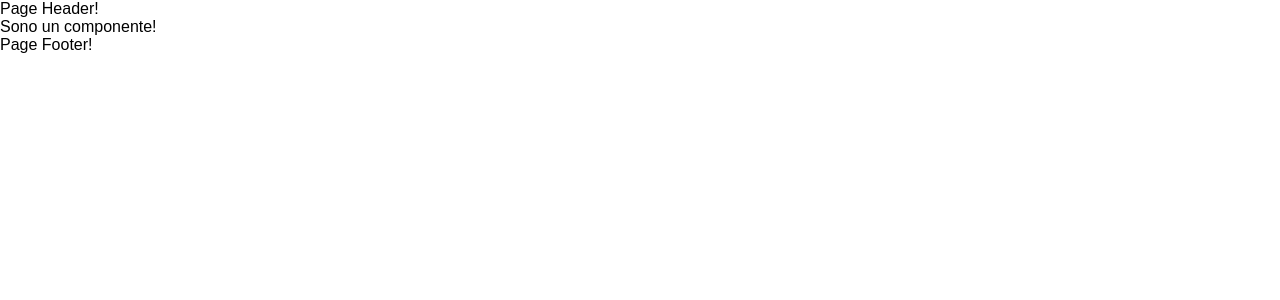
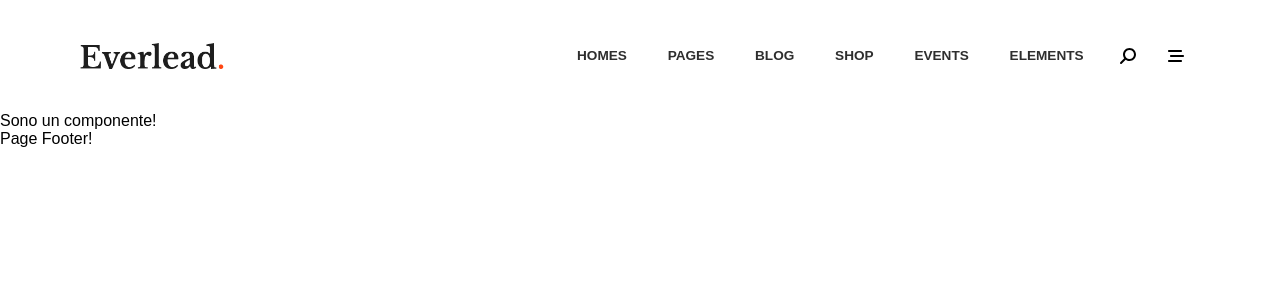
Before and after one commit to PasqualeIannace/proj-html-vuejs, a Vue app: page / in a window 1280 px wide. Shown: the top 300 px of the page. Built offline with nearby package versions, Linux system fonts and the light colour scheme.

Commit message:
Iniziata nav bar

```diff
--- a/src/App.vue
+++ b/src/App.vue
@@ -48,5 +48,7 @@ export default {
 // importo variabili
 // @use './styles/partials/variables' as *;
 
-// ...qui eventuale SCSS di App.vue
+header {
+	padding: 0 5em;
+}
 </style>
--- a/src/components/PageHeader.vue
+++ b/src/components/PageHeader.vue
@@ -1,10 +1,10 @@
 <script>
-import { store } from "../store.js" //state management
+import { menu } from "../store.js" //state management
 
 export default {
     data() {
         return {
-            store
+            menu
         }
     },
     methods: {
@@ -17,14 +17,60 @@ export default {
 </script>
 
 <template>
-    <div>
-        <p>Page Header!</p>
+    <div class="navBar">
+        <img class="logo" src="/img/logo-img-01.png" alt="">
+        <nav>
+            <ul>
+                <li v-for="i in menu.menuLinks"> {{ i.text }} </li>
+                <font-awesome-icon :icon="['fas', 'magnifying-glass']" rotation=90 />
+                <font-awesome-icon :icon="['fas', 'bars-staggered']" />
+            </ul>
+            <!-- <img class="arrow" src="/svg/svg-6.svg" alt=""> -->
+        </nav>
     </div>
 </template>
 
 <style scoped lang="scss">
 // importo variabili
 // @use './styles/partials/variables' as *;
+.navBar {
+    display: flex;
+    justify-content: space-between;
+    align-items: center;
+    height: 7em;
+}
 
-// ...qui eventuale SCSS di AppComponent
+.logo {
+    max-width: 9em;
+    object-fit: contain;
+}
+
+.arrow {
+    width: 1.7em;
+    filter: invert(38%) sepia(93%) saturate(3245%) hue-rotate(350deg) brightness(104%) contrast(109%);
+}
+
+ul {
+    display: flex;
+    list-style: none;
+
+    svg {
+        padding: 0 1em;
+
+        &:hover {
+            color: #FF4613;
+        }
+    }
+
+    li {
+        padding: 0 1.5em;
+        font-size: 0.85em;
+        font-weight: bold;
+        color: #212121f0;
+
+        &:hover {
+            color: #FF4613;
+        }
+    }
+}
 </style>
--- a/src/main.js
+++ b/src/main.js
@@ -8,10 +8,11 @@ import { library } from '@fortawesome/fontawesome-svg-core'
 import { FontAwesomeIcon } from '@fortawesome/vue-fontawesome'
 
 /* import specific icons */
-import { faHome } from '@fortawesome/free-solid-svg-icons'
+import { faMagnifyingGlass } from '@fortawesome/free-solid-svg-icons'
+import { faBarsStaggered } from '@fortawesome/free-solid-svg-icons'
 
 /* add icons to the library */
-library.add(faHome);
+library.add(faMagnifyingGlass, faBarsStaggered);
 
 window.vue = {};
 window.vue.App = createApp(App)
--- a/src/store.js
+++ b/src/store.js
@@ -3,3 +3,32 @@ import { reactive } from 'vue'
 export const store = reactive({
     chiave: "valore"
 });
+
+export const menu = reactive({
+    menuLinks: [
+        {
+            text: "HOMES",
+            url: "#",
+        },
+        {
+            text: "PAGES",
+            url: "#",
+        },
+        {
+            text: "BLOG",
+            url: "#",
+        },
+        {
+            text: "SHOP",
+            url: "#",
+        },
+        {
+            text: "EVENTS",
+            url: "#",
+        },
+        {
+            text: "ELEMENTS",
+            url: "#",
+        },
+    ]
+});
```
